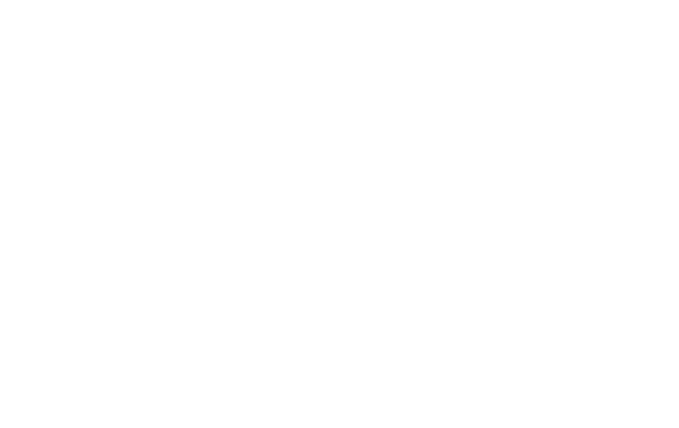
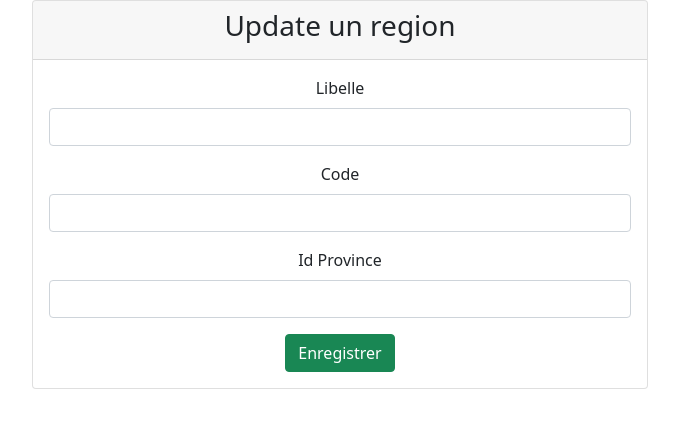
Before and after one commit to UnderGround54/Front_react, a React (Create React App) app: page /regions/1 in a window 1280 px wide. Before the commit this address had no page. Shown: the top 428 px of the page, without its empty margins (300-979 px from the left). Built offline with nearby package versions, Linux system fonts and the light colour scheme; no server answers.

Commit message:
Creer crud region sur front

```diff
--- a/src/App.js
+++ b/src/App.js
@@ -1,7 +1,10 @@
 import './App.css';
-import Provinces from './composants/Provinces';
-import CreerProvince from './composants/CreerProvince';
-import EditProvince from './composants/EditProvince'
+import Provinces from './composants/provinces/Provinces';
+import CreerProvince from './composants/provinces/CreerProvince';
+import EditProvince from './composants/provinces/EditProvince'
+import Regions from './composants/regions/Regions';
+import CreerRegion from './composants/regions/CreerRegion'
+import EditRegion from './composants/regions/EditRegion'
 import {BrowserRouter, Routes, Route} from 'react-router-dom'
 
 function App() {
@@ -12,6 +15,9 @@ function App() {
           <Route path='/' element={ <Provinces/>} />
           <Route path='/provinces/create' element={ <CreerProvince/>} />
           <Route path='/provinces/:id' element={ <EditProvince/>} />
+          <Route path='/regions' element={ <Regions/>} />
+          <Route path='/regions/create' element={ <CreerRegion/>} />
+          <Route path='/regions/:id' element={ <EditRegion/>} />
         </Routes>
       </BrowserRouter>
     </div>
--- a/src/composants/CreerProvince.js
+++ b/src/composants/provinces/CreerProvince.js
@@ -1,4 +1,4 @@
-import React, {useState, useEffect} from 'react'
+import React, {useState} from 'react'
 import axios from 'axios'
 import { useNavigate } from 'react-router-dom'
 
--- /dev/null
+++ b/src/composants/regions/CreerRegion.js
@@ -0,0 +1,53 @@
+import React, { useState} from 'react'
+import { useNavigate } from 'react-router-dom'
+import axios from 'axios'
+
+const url_api =  'http://localhost:8000/api/regions'
+const CreerRegion = () => {
+    const [libelle_reg, setLibelleReg] = useState('')
+    const [code_reg, setCodeReg] = useState('')
+    const [province_id, setProvinceId] = useState('')
+
+    const navigate = useNavigate()
+
+    const creerRegion = async (e) => {
+        e.preventDefault()
+        const res = await axios.post(url_api,{
+            libelle_reg:libelle_reg,
+            code_reg:code_reg,
+            province_id:province_id
+        })
+        if(res.data.message)
+            console.log(res.data.message);
+        navigate('/regions')
+    }
+
+  return (
+    <div className='container col-md-6'>
+            <div className='card'>
+                <div className='card-header'>
+                    <h3>Creer un province</h3>
+                </div>
+                <div className='card-body'>
+                    <form onSubmit={creerRegion}>
+                        <div className='mb-6'>
+                            <label className='form-label'>Libelle</label>
+                            <input type="text" onChange={(e)=> setLibelleReg(e.target.value)} className='form-control' />
+                        </div>
+                        <div className='mb-3'>
+                            <label className='form-label'>Code</label>
+                            <input type="text" onChange={(e)=> setCodeReg(e.target.value)} className='form-control' />
+                        </div>
+                        <div className='mb-3'>
+                            <label className='form-label'>Province ID</label>
+                            <input type="text" onChange={(e)=> setProvinceId(e.target.value)} className='form-control' />
+                        </div>
+                        <button type='submit' className='btn btn-success'>Creer</button>
+                    </form>
+                </div>
+            </div>
+        </div>
+  )
+}
+
+export default CreerRegion
--- /dev/null
+++ b/src/composants/regions/EditRegion.js
@@ -0,0 +1,65 @@
+import React, {useState, useEffect} from 'react'
+import { useNavigate, useParams } from 'react-router-dom'
+import axios from 'axios'
+
+const url_api =  'http://localhost:8000/api/regions'
+const EditRegion = () => {
+    const [libelle_reg, setLibelleReg] = useState('')
+    const [code_reg, setCodeReg] = useState('')
+    const [province_id, setProvinceId] = useState('')
+    const navigate = useNavigate()
+
+    const {id} = useParams()
+
+    const update = async (e) => {
+        e.preventDefault()
+        const res =  await axios.put(`${url_api}/${id}`, {
+            libelle_reg: libelle_reg,
+            code_reg:code_reg,
+            province_id:province_id,
+        })
+        if(res.data.message)
+            console.log(res.data.message);
+        navigate('/regions')
+    }
+
+    useEffect(() => {
+        const getRegionsById = async () => {
+            const res = await axios.get(`${url_api}/${id}`)
+            setLibelleReg(res.data.libelle_reg)
+            setCodeReg(res.data.code_reg)
+            setProvinceId(res.data.province_id)
+        }
+        getRegionsById()
+        //eslint-disable-next-line react-hooks/exhaustive-deps
+    },[])
+
+  return (
+    <div className='container col-md-6'>
+            <div className='card'>
+                <div className='card-header'>
+                    <h3>Update un region</h3>
+                </div>
+                <div className='card-body'>
+                    <form onSubmit={update}>
+                        <div className='mb-3'>
+                            <label className='form-label'>Libelle</label>
+                            <input type="text" value={libelle_reg} onChange={(e)=> setLibelleReg(e.target.value)} className='form-control' />
+                        </div>
+                        <div className='mb-3'>
+                            <label className='form-label'>Code</label>
+                            <input type="text" value={code_reg} onChange={(e)=> setCodeReg(e.target.value)} className='form-control' />
+                        </div>
+                        <div className='mb-3'>
+                            <label className='form-label'>Id Province</label>
+                            <input type="text" value={province_id} onChange={(e)=> setProvinceId(e.target.value)} className='form-control' />
+                        </div>
+                        <button type='submit' className='btn btn-success'>Enregistrer</button>
+                    </form>
+                </div>
+            </div>
+        </div>
+  )
+}
+
+export default EditRegion
--- /dev/null
+++ b/src/composants/regions/Regions.js
@@ -0,0 +1,59 @@
+import React, {useState, useEffect} from 'react';
+import axios from 'axios';
+import { Link } from 'react-router-dom';
+
+const url_api =  'http://localhost:8000/api/regions'
+
+const Regions = () => {
+    const [regions, setRegions] = useState([]);
+    useEffect(() => {
+        getAllRegions()
+    },[])
+
+    const getAllRegions = async () => {
+        const res = await axios.get(url_api)
+        setRegions(res.data)
+    }
+
+    const deleteRegion = async (id) => {
+        const res = await axios.delete(`${url_api}/${id}`)
+        if(res.data.message){
+            console.log(res.data.message);
+        }
+        getAllRegions()
+
+    }
+
+  return (
+    <div className='container mt-4'>
+        <Link to="/regions/create" variant="contained" color="primary">Create</Link>
+        <table className="table table-hover">
+            <thead>
+                <tr>
+                <th scope="col">ID</th>
+                <th scope="col">ID province</th>
+                <th scope="col">Libelle</th>
+                <th scope="col">Code Regions</th>
+                <th scope="col">Action</th>
+                </tr>
+            </thead>
+            <tbody>
+            {regions.map((regions) => (
+                <tr className="table-active" key={regions.id}>
+                    <th scope="row">{regions.id}</th>
+                    <td>{regions.province_id}</td>
+                    <td>{regions.libelle_reg}</td>
+                    <td>{regions.code_reg}</td>
+                    <td>
+                        <button className='btn btn-warning'><Link to={`/regions/${regions.id}`}>Edit</Link></button>
+                        <button className='btn btn-danger' onClick={()=> deleteRegion(regions.id)} variant="contained" size="small">Delete</button>
+                    </td>
+                </tr>
+            ))}
+            </tbody>
+        </table>
+    </div>
+  )
+}
+
+export default Regions;
```
Also changed, not shown: src/composants/service.js (+10 -8 lines), src/composants/provinces/EditProvince.js (renamed from src/composants/EditProvince.js), src/composants/provinces/Provinces.js (renamed from src/composants/Provinces.js).
